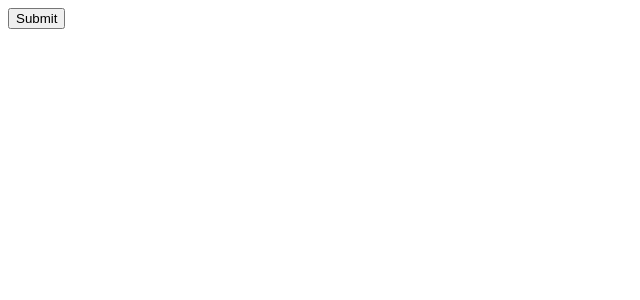
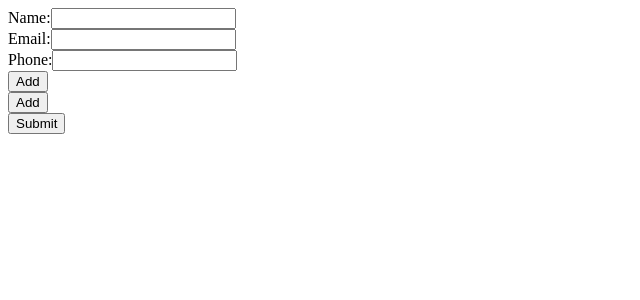
Before and after one commit to Traorasp/CV-Application, a React (Create React App) app: page / in a window 1280 px wide. Shown: the top 300 px of the page, without its empty margins (0-640 px from the left). Built offline with nearby package versions, Linux system fonts and the light colour scheme.

Commit message:
Created add buttons and made basic general form

```diff
--- a/src/App.js
+++ b/src/App.js
@@ -9,23 +9,38 @@
 
     this.state = {
       submitted: false,
+      eduExperience: 1,
+      practExperience: 1,
     };
   }
 
   sumbit = () => {
-    const changeBtn = document.querySelector('button');
+    const changeBtn = document.getElementById('submitBtn');
     this.setState((prevState) => ({ submitted: !prevState.submitted }));
     const { submitted } = this.state;
     changeBtn.textContent = submitted ? 'Edit' : 'Submit';
   };
 
+  addEducation = () => {
+    this.setState((prevState) => ({ eduExperience: prevState.eduExperience + 1 }));
+  };
+
+  addPractical = () => {
+    this.setState((prevState) => ({ practExperience: prevState.practExperience + 1 }));
+  };
+
   render() {
+    const { submitted } = this.state;
     return (
       <div className="App">
-        <General />
-        <EduExperience />
-        <PractExperience />
-        <button type="button" onClick={this.sumbit}>Submit</button>
+        <div>
+          <General submitted={submitted} />
+          <EduExperience />
+          <button type="button" onClick={this.addEducation} id="eduBtn">Add</button>
+          <PractExperience />
+          <button type="button" onClick={this.addPractical} id="practBtn"> Add</button>
+        </div>
+        <button type="button" onClick={this.sumbit} id="submitBtn">Submit</button>
       </div>
     );
   }
--- a/src/components/General.js
+++ b/src/components/General.js
@@ -3,7 +3,27 @@
 class General extends Component {
   render() {
     return (
-      <div />
+      <form>
+        <div>
+          <label htmlFor="name">
+            Name:
+            <input type="text" id="name" name="name" />
+          </label>
+        </div>
+        <div>
+          <label htmlFor="email">
+            Email:
+            <input type="email" id="email" name="email" />
+          </label>
+        </div>
+        <div>
+          <label htmlFor="phone">
+            Phone:
+            <input type="tel" id="phone" name="phone" />
+          </label>
+
+        </div>
+      </form>
     );
   }
 }
```
